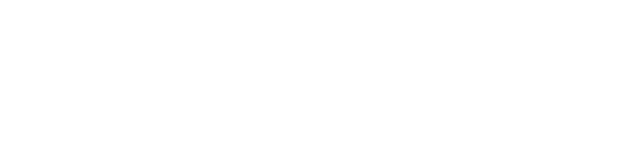
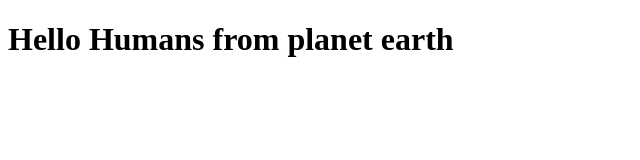
Before and after one commit to SatvikTata/localrepo, a plain HTML site: page index.html in a window 1280 px wide. Shown: the whole page, without its empty margins (0-640 px from the left). Drawn offline with Linux system fonts and the light colour scheme.

Commit message:
Added something in index.html

```diff
--- a/index.html
+++ b/index.html
@@ -6,6 +6,6 @@
     <title>Local Repo</title>
 </head>
 <body>
-
+    <h1>Hello Humans from planet earth</h1>
 </body>
 </html>
```
